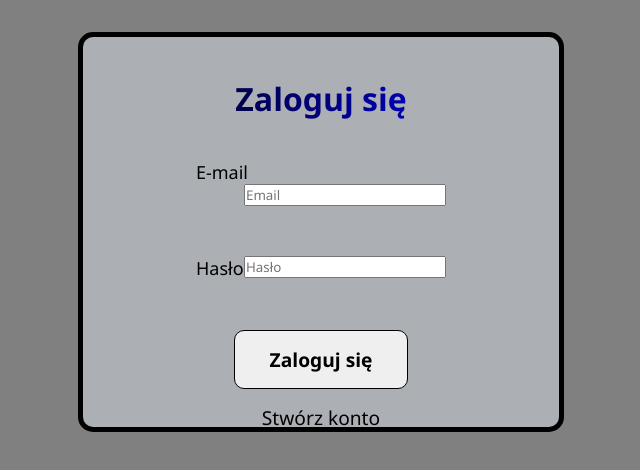
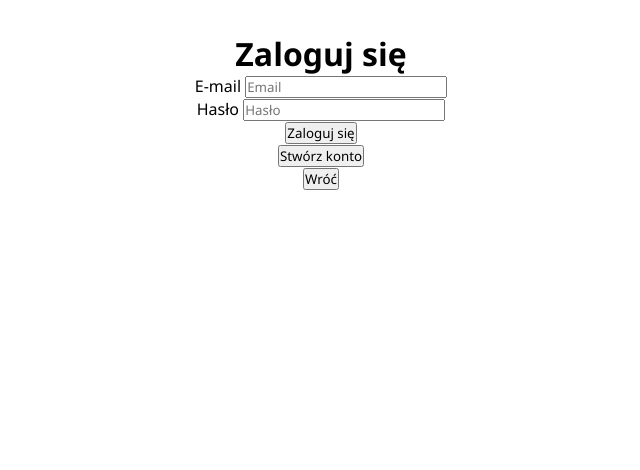
Before and after one commit to karolpw/vite-react, a React (Vite) app: page / in a window 1280 px wide. Both pictures are taken after a click on the button "Zaloguj się". Shown: the top 470 px of the page, without its empty margins (319-959 px from the left). Built offline with nearby package versions, Linux system fonts and the light colour scheme; no server answers.

Commit message:
more advanced frontend, post form

```diff
--- a/package.json
+++ b/package.json
@@ -18,7 +18,7 @@
     "@types/react": "^19.2.7",
     "@types/react-dom": "^19.2.3",
     "@vitejs/plugin-react": "^5.1.1",
-    "eslint": "^9.39.1",
+    "eslint": "^9.39.4",
     "eslint-plugin-react-hooks": "^7.0.1",
     "eslint-plugin-react-refresh": "^0.4.24",
     "globals": "^16.5.0",
--- a/src/App.jsx
+++ b/src/App.jsx
@@ -1,29 +1,70 @@
-import { useState } from 'react'
-import BtnGet from './components/get-button'
-import AuthForm from './components/auth-form'
+import { useState } from "react";
+import GetPosts from "./components/get-posts";
+import AuthForm from "./components/auth-form";
+import AddPosts from "./components/add-post";
 
-import './App.css'
+import "./App.css";
 
 function App() {
-  const [token, setToken] = useState(localStorage.getItem('token'))
+  const [token, setToken] = useState(localStorage.getItem("token"));
+  const [showAuth, setShowAuth] = useState(false);
+  const [addPost, setAddPost] = useState(false);
 
-  const handleLogout = () =>{
-    localStorage.removeItem('token');
-    setToken(null)
+  if(addPost && token){
+    return (
+      <>
+        <AddPosts/>
+        <button onClick={() => setAddPost(false)}>wróć</button>
+      </>
+    )
   }
 
-  if (!token){
-    return <AuthForm onLogin={setToken}/>
+  if (showAuth && !token) {
+    return (
+      <>
+        <AuthForm
+          onLogin={(t) => {
+            setToken(t);
+            setShowAuth(false);
+          }}
+        />
+        <button
+          onClick={() => {
+            setShowAuth(false);
+          }}
+        >
+          Wróć
+        </button>
+      </>
+    );
   }
+
+  const handleLogout = () => {
+    localStorage.removeItem("token");
+    setToken(null);
+  };
 
   return (
     <>
-      <div>
-        <button onClick={handleLogout}>Wyloguj się</button>
-        <BtnGet/>
-      </div>
+      <header>
+        <h2>Blog.dev</h2>
+        {token ? (
+          <>
+            <button onClick={() => setAddPost(true)}>Dodaj post</button>
+            <button onClick={handleLogout}>Wyloguj</button>
+          </>
+        ) : (
+          <button onClick={() => setShowAuth(true)}>Zaloguj się</button>
+        )}
+      </header>
+      <main>
+        <h1>Witaj na Blog.dev</h1>
+        <GetPosts />
+        {!token && showAuth && <AuthForm onLogin={setToken} />}
+      </main>
+      <footer>footer</footer>
     </>
-  )
+  );
 }
 
-export default App
+export default App;
--- /dev/null
+++ b/src/components/add-post.jsx
@@ -0,0 +1,68 @@
+import React from "react";
+import { useState } from "react";
+
+function AddPosts() {
+  const [title, setTitle] = useState("");
+  const [lead, setLead] = useState("");
+  const [content, setContent] = useState("");
+
+  const handleSubmit = async () => {
+    const url = import.meta.env.VITE_POSTS_URL;
+    const token = localStorage.getItem("token");
+
+    const response = await fetch(url, {
+      method: "POST",
+      headers: {
+        "Content-Type": "application/json",
+        Authorization: `Bearer ${token}`,
+      },
+      body: JSON.stringify({ title, lead, content }),
+    });
+
+    const data = await response.json();
+  };
+  return (
+    <>
+      <div>
+        <h2>Dodaj post</h2>
+        <form>
+          <label>
+            Tytuł <br />{" "}
+            <input
+              type="text"
+              onChange={(e) => setTitle(e.target.value)}
+              value={title}
+              id="title"
+            />
+          </label>
+          <br />
+          <label>
+            Lead <br />{" "}
+            <input
+              type="text"
+              onChange={(e) => setLead(e.target.value)}
+              value={lead}
+              id="lead"
+            />
+          </label>
+          <br />
+          <label>
+            Treść <br />{" "}
+            <input
+              type="text"
+              onChange={(e) => setContent(e.target.value)}
+              value={content}
+              id="content"
+            />
+          </label>
+          <br />
+          <button type="button" onClick={handleSubmit}>
+            Dodaj
+          </button>
+        </form>
+      </div>
+    </>
+  );
+}
+
+export default AddPosts;
--- a/src/components/auth-form.jsx
+++ b/src/components/auth-form.jsx
@@ -1,58 +1,77 @@
-import React from 'react';
-import { useState } from 'react';
-import {LOGIN_URL, REGISTER_URL} from "../.env"
+import React from "react";
+import { useState } from "react";
 
 function AuthForm({ onLogin }) {
+  const [isLogin, setIsLogin] = useState(true);
+  const [email, setEmail] = useState("");
+  const [password, setPassword] = useState("");
+  const [message, setMessage] = useState("");
 
-    const [isLogin, setIsLogin] = useState(true);
-    const [email, setEmail] = useState('');
-    const [password, setPassword] = useState('');
-    const [message, setMessage] = useState('');
+  const handleSubmit = async () => {
+    const url = isLogin
+      ? import.meta.env.VITE_LOGIN_URL
+      : import.meta.env.VITE_REGISTER_URL;
 
-    const handleSubmit = async () =>{
-        const url = isLogin ? import.meta.env.VITE_LOGIN_URL : import.meta.env.VITE_REGISTER_URL
+    const response = await fetch(url, {
+      method: "POST",
+      headers: { "Content-Type": "application/json" },
+      body: JSON.stringify({ email, password }),
+    });
 
+    const data = await response.json();
 
+    if (isLogin && data.access_token) {
+      localStorage.setItem("token", data.access_token);
+      onLogin(data.access_token);
+    } else if (!isLogin && response.ok) {
+      setMessage("Pomyślnie zarejestrowano");
+      setIsLogin(true);
+    } else {
+      setMessage(data.message || "Wystąpił błąd");
+    }
+  };
 
-        const response = await fetch(url, {
-            method: 'POST',
-            headers: {'Content-Type': 'application/json'},
-            body: JSON.stringify({email, password})
-        })
+  return (
+    <>
+      <form className="loginForm">
+        <h1>{isLogin ? "Zaloguj się" : "Zarejestruj się"}</h1>
+        <label>
+          E-mail{" "}
+          <input
+            type="email"
+            placeholder="Email"
+            value={email}
+            onChange={(e) => setEmail(e.target.value)}
+          />
+        </label>
+        <br />
+        <label>
+          Hasło{" "}
+          <input
+            type="password"
+            placeholder="Hasło"
+            value={password}
+            onChange={(e) => setPassword(e.target.value)}
+          />
+        </label>
+        <br />
 
-        const data = await response.json()
+        <button type="button" className="formButton" onClick={handleSubmit}>
+          {isLogin ? "Zaloguj się" : "Zarejestruj się"}
+        </button>
+        <br />
 
-        if (isLogin && data.access_token){
-            localStorage.setItem('token', data.access_token)
-            onLogin(data.access_token)
-        }else if(!isLogin && response.ok){
-            setMessage('Pomyślnie zarejestrowano')
-            setIsLogin(true)
-        }else{
-            setMessage(data.message || "Wystąpił błąd")
-        }
-    }
-
-
-
-    return(
-        <>
-            <form className='loginForm'>
-                <h1>{isLogin ? 'Zaloguj się' : 'Zarejestruj się'}</h1>
-                <label>E-mail <input type="email" placeholder="Email" value={email} onChange={e => setEmail(e.target.value)} /></label><br/>
-                <label>Hasło <input type="password" placeholder="Hasło" value={password} onChange={e => setPassword(e.target.value)} /></label><br/>
-
-                <button type='button' className='formButton' onClick={handleSubmit}>{isLogin ? "Zaloguj się" : "Zarejestruj się"}</button><br/>
-
-                <button onClick={() => setIsLogin(!isLogin)} type='button' className='changeAuth'>
-                    {isLogin ? "Stwórz konto" : "Zaloguj się"}
-                </button>
-                {/* {message && <p className='errorMessage'>{message}</p>} */}
-            </form>
-
-        </>
-    )
-
+        <button
+          onClick={() => setIsLogin(!isLogin)}
+          type="button"
+          className="changeAuth"
+        >
+          {isLogin ? "Stwórz konto" : "Zaloguj się"}
+        </button>
+        {message && <p className="errorMessage">{message}</p>}
+      </form>
+    </>
+  );
 }
 
-export default AuthForm
+export default AuthForm;
--- a/src/components/get-button.jsx
+++ /dev/null
@@ -1,45 +0,0 @@
-import React from 'react';
-import { useState } from 'react'
-
-function btnGet(){
-    const [hasAction, setHasAction] = useState(false);
-
-    const [posts, setPosts] = useState([]);
-
-    const handleClick =async () =>{
-        setHasAction(true)
-
-        const response = await fetch(import.meta.env.VITE_POSTS_URL);
-        const data = await response.json();
-        setPosts(data);
-
-        setTimeout(() => {
-            setHasAction(false)
-        }, 100)
-    }
-
-    return(
-        <>
-            <button onClick={handleClick} className={hasAction ? "buttonAction" : ""}> Wyślij get do bazy danych</button>
-            <table>
-                {posts.length > 0 ? (
-                    <tr>
-                        <th>title</th>
-                        <th>lead</th>
-                        <th>content</th>
-                    </tr>
-                ) : ""}
-
-                {posts.map(post => (
-                        <tr key={post.id}>
-                            <td>{post.title}</td>
-                            <td>{post.lead}</td>
-                            <td>{post.content}</td>
-                        </tr>
-                ))}
-            </table>
-        </>
-    )
-}
-
-export default btnGet;
--- /dev/null
+++ b/src/components/get-posts.jsx
@@ -0,0 +1,50 @@
+import React from "react";
+import { useState, useEffect } from 'react';
+
+function GetPosts() {
+    const [posts, setPosts] = useState([]);
+    const [wholePost, setWholePost] = useState(false);
+    const [openPostId, setOpenPostId] = useState(null);
+
+
+    useEffect(() => {
+        const fetchPosts = async () => {
+            const response = await fetch(import.meta.env.VITE_POSTS_URL);
+            const data = await response.json();
+            setPosts(data);
+        }
+        fetchPosts();
+    }, []);
+
+    const showPost = async (id) => {
+        setOpenPostId(id);
+    }
+
+    return(
+        <>
+        {openPostId === null ? (
+            posts.map((post) => (
+                <div key={post.id} className="BlogBox">
+                    <h2>{post.title}</h2>
+                    <p>{post.lead}</p>
+                    <p onClick={() => showPost(post.id)}>Czytaj dalej</p>
+                </div>
+            ))
+        ) : (
+            posts.filter((post) => post.id === openPostId)
+            .map((post) =>(
+                <div key={post.id} className="BlogBox">
+                    <h2>{post.title}</h2>
+                    <p>{post.lead}</p>
+                    <p>{post.content}</p>
+
+                    <button onClick={() => setOpenPostId(null)}>Wróć</button>
+                </div>
+            ))
+        )}
+        </>
+    )
+
+}
+
+export default GetPosts;
--- a/src/index.css
+++ b/src/index.css
@@ -5,78 +5,7 @@
   font-family: 'Segoe UI', Tahoma, Geneva, Verdana, sans-serif;
 }
 
-body{
-  background-color: gray;
+.BlogBox{
+  border: 1px solid black;
+  width: 200px;
 }
-
-button {
-  border: 1px solid black;
-  border-radius: 10px;
-  padding: 15px;
-  font-size: larger;
-  cursor: pointer;
-}
-
-.buttonAction{
-  background-color: antiquewhite;
-  border: 3px solid black;
-  padding: 13px;
-}
-
-.loginForm{
-  width: 40%;
-  height: 50vh;
-  border: 5px solid black;
-  border-radius: 15px;
-  padding: 20px;
-  margin-left: auto;
-  margin-right: auto;
-  background-color: rgb(172, 176, 180);
-}
-
-.loginForm h1{
-  padding: 20px;
-  padding-bottom: 40px;
-  background: linear-gradient(to right, black, blue);
-  background-clip: text;
-  color: transparent;
-}
-
-.loginForm label{
-  display: inline-block;
-  width: 250px;
-  text-align: left;
-  font-size: large;
-  margin-bottom: 50px;
-}
-.loginForm label input{
-  float: right;
-}
-
-.formButton{
-  width: 40%;
-  font-weight: bolder;
-}
-
-.formButton:hover{
-  transition: 1s;
-  color: blue;
-  font-weight: bolder;
-  border: 1px solid blue;
-}
-
-.changeAuth{
-  border: 0;
-  background-color: transparent;
-}
-
-.changeAuth:hover{
-  font-weight: bolder;
-  color: blue;
-  transition: 1s;
-}
-
-.errorMessage{
-  color: red;
-  font-size: 50px;
-}
```
Also changed, not shown: 1 other file (tests, documents, lock files or other folders).
